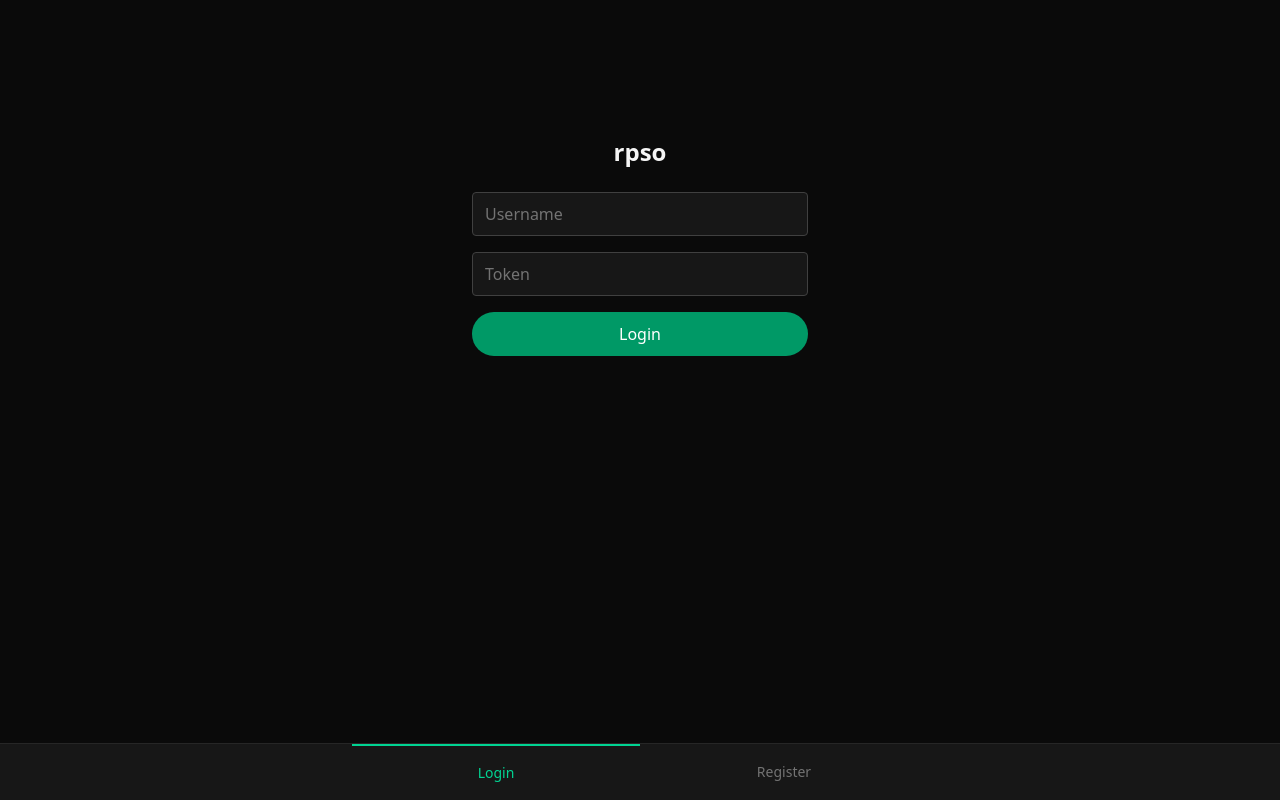
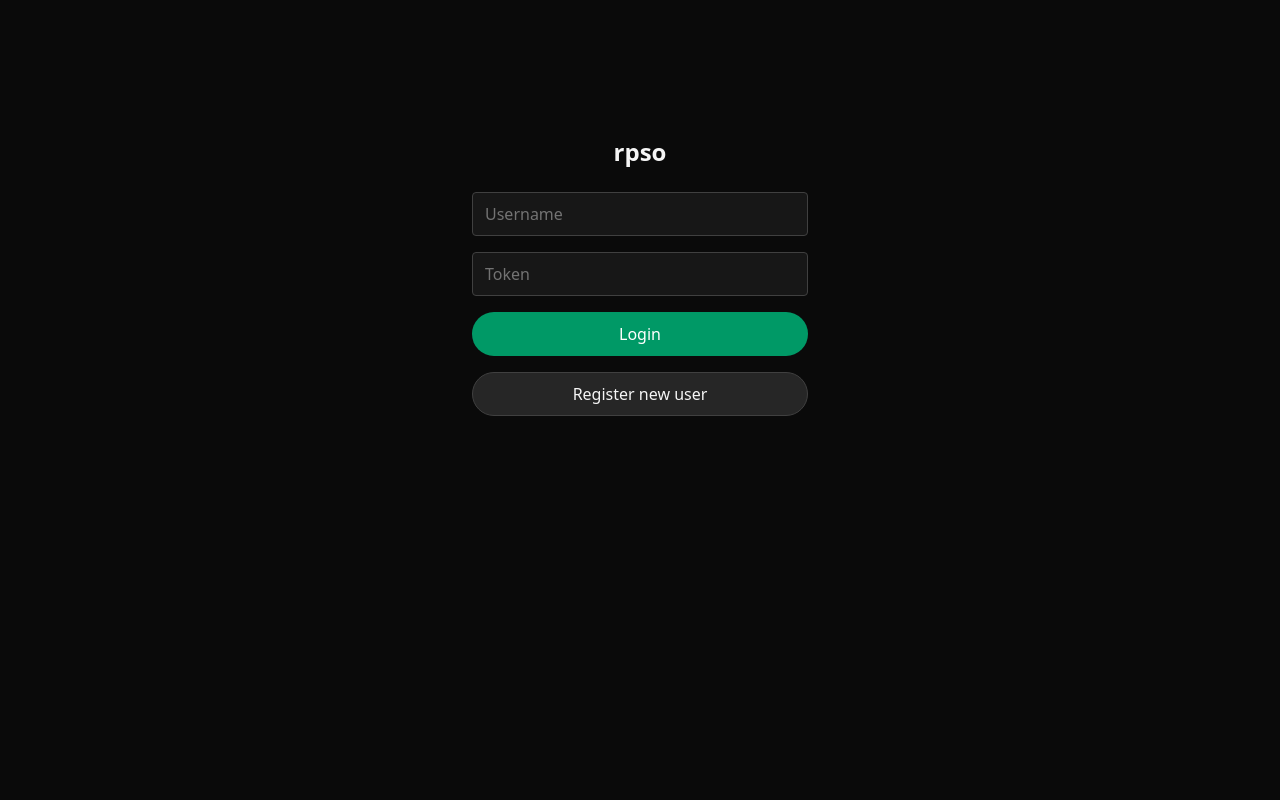
Before and after one commit to antonfogelstrom/rpso, a React (Vite) app in the folder frontend/: page / in a window 1280 px wide. Built offline with nearby package versions, Linux system fonts and the light colour scheme.

Commit message:
Simplify login page

```diff
--- a/frontend/src/App.tsx
+++ b/frontend/src/App.tsx
@@ -19,11 +19,6 @@ function AppContent() {
 
   const isLoggedIn = !!playerId;
 
-  const authTabs: Tab[] = [
-    { id: "login", label: "Login" },
-    { id: "register", label: "Register" },
-  ];
-
   const mainTabs: Tab[] = [
     { id: "dash", label: "Dashboard" },
     { id: "play", label: "Play" },
@@ -35,7 +30,7 @@ function AppContent() {
       view={view}
       onNavigate={setView}
       navHidden={gameActive}
-      tabs={isLoggedIn ? mainTabs : authTabs}
+      tabs={isLoggedIn ? mainTabs : []}
     >
       {isLoggedIn ? (
         <>
@@ -49,7 +44,7 @@ function AppContent() {
           {view === "play" && <PlayPage onGameActiveChange={setGameActive} />}
         </>
       ) : (
-        <AuthPage tab={view as "login" | "register"} />
+        <AuthPage />
       )}
     </PageLayout>
   );
--- a/frontend/src/components/layout/BottomNav.tsx
+++ b/frontend/src/components/layout/BottomNav.tsx
@@ -13,7 +13,7 @@ interface BottomNavProps {
 }
 
 export function BottomNav({ view, onNavigate, hidden, tabs }: BottomNavProps) {
-  if (hidden) return null
+  if (hidden || tabs.length === 0) return null
 
   return (
     <nav className="fixed bottom-0 left-0 right-0 bg-neutral-900 border-t border-neutral-800">
--- a/frontend/src/pages/AuthPage.tsx
+++ b/frontend/src/pages/AuthPage.tsx
@@ -1,15 +1,11 @@
-import { useState, useEffect, useRef } from "react";
+import { useState } from "react";
 import { apiClient } from "../lib/api";
 import { useAuth } from "../context/AuthContext";
 import { Button } from "../components/ui/Button";
 import { Input } from "../components/ui/Input";
 import type { RegisterResponse } from "../types";
 
-interface AuthPageProps {
-  tab: "login" | "register";
-}
-
-export function AuthPage({ tab }: AuthPageProps) {
+export function AuthPage() {
   const { login } = useAuth();
   const [username, setUsername] = useState("");
   const [token, setToken] = useState("");
@@ -19,37 +15,7 @@ export function AuthPage({ tab }: AuthPageProps) {
     null,
   );
   const [copied, setCopied] = useState(false);
-  const cancelledRef = useRef(false);
-
-  useEffect(() => {
-    if (tab !== "register") {
-      setRegisteredData(null);
-      setErr("");
-      return;
-    }
-
-    cancelledRef.current = false;
-    setErr("");
-    setLoading(true);
-
-    apiClient
-      .register()
-      .then((res) => {
-        if (!cancelledRef.current) setRegisteredData(res);
-      })
-      .catch((e) => {
-        if (!cancelledRef.current) {
-          setErr(e instanceof Error ? e.message : "An error occurred");
-        }
-      })
-      .finally(() => {
-        if (!cancelledRef.current) setLoading(false);
-      });
-
-    return () => {
-      cancelledRef.current = true;
-    };
-  }, [tab]);
+  const [registering, setRegistering] = useState(false);
 
   const handleCopy = async (text: string) => {
     await navigator.clipboard.writeText(text);
@@ -71,6 +37,19 @@ export function AuthPage({ tab }: AuthPageProps) {
     }
   };
 
+  const handleRegister = async () => {
+    setErr("");
+    setRegistering(true);
+    try {
+      const res = await apiClient.register();
+      setRegisteredData(res);
+    } catch (e) {
+      setErr(e instanceof Error ? e.message : "An error occurred");
+    } finally {
+      setRegistering(false);
+    }
+  };
+
   const handleContinue = () => {
     if (!registeredData) return;
     login(
@@ -85,7 +64,6 @@ export function AuthPage({ tab }: AuthPageProps) {
       <div className="max-w-sm mx-auto mt-24 p-6 space-y-6">
         <h1 className="text-2xl font-bold text-center">rpso</h1>
 
-        {tab === "login" ? (
         <form onSubmit={handleLogin} className="space-y-4">
           <Input
             placeholder="Username"
@@ -108,12 +86,17 @@ export function AuthPage({ tab }: AuthPageProps) {
           <Button type="submit" disabled={loading} className="w-full">
             {loading ? "..." : "Login"}
           </Button>
+
+          <Button
+            type="button"
+            variant="secondary"
+            className="w-full"
+            onClick={handleRegister}
+            disabled={registering}
+          >
+            {registering ? "Registering…" : "Register new user"}
+          </Button>
         </form>
-        ) : loading ? (
-          <p className="text-center text-neutral-400">Registering…</p>
-        ) : err ? (
-          <p className="text-red-400 text-sm text-center">{err}</p>
-        ) : null}
       </div>
 
       {registeredData && (
```
Lines whose indentation alone changed are shown as unchanged.
